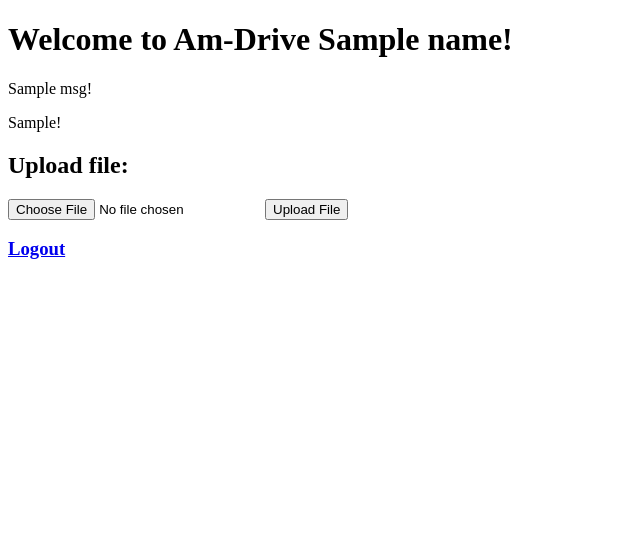
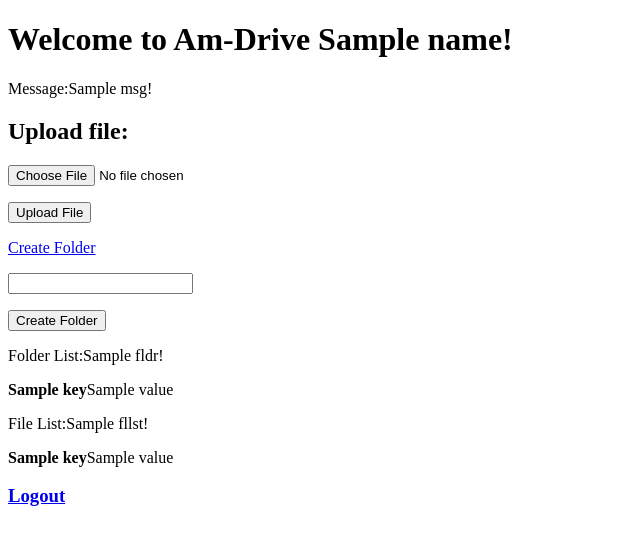
Before and after one commit to marianps/hpdf, a Flask app: template microservices/t47d/src/templates/homedrive.html in a window 1280 px wide. Shown: the top 545 px of the page, without its empty margins (0-640 px from the left). Run offline with Flask 2, Linux system fonts and the light colour scheme; the template is opened without the code that fills it: most values are stand-ins (such as "Sample title", 1, 10 or a date in 2020); parts of the project's set-up code (start-up, migrations or seed data) failed here and were passed over.

Commit message:
create folder endpoint addition

```diff
--- a/microservices/t47d/src/server.py
+++ b/microservices/t47d/src/server.py
@@ -389,7 +389,7 @@ def dlogin():
             else:
                 fldrresp=r_folderlist(vauthdata['auth_token'],vauthdata['hasura_id'],usrdt[0]['root_path_id'])
                 flresp=r_filelist(vauthdata['auth_token'],vauthdata['hasura_id'],usrdt[0]['root_path_id'])
-                respo = make_response(render_template('homedrive.html', name=vauthdata['username'], msg=resp.content, response1=fldrresp.content + flresp.content))
+                respo = make_response(render_template('homedrive.html', name=vauthdata['username'], msg=resp.content, fldr=fldrresp.content,fllst=flresp.content))
                 respo.set_cookie(CLUSTER_NAME, vauthdata['auth_token'])
                 respo.set_cookie(vauthdata['auth_token'], vauthdata['username'])
                 respo.set_cookie('rtpthid', str(usrdt[0]['root_path_id']))
@@ -465,7 +465,7 @@ def dregister():
                         respo.set_cookie(vauthdata['auth_token'], vauthdata['username'])
                         respo.set_cookie('rtpthid', str(fldrid))
                     else:
-                        respo = make_response(render_template('homedrive.html', name=vauthdata['username'], msg=resp.content, response1=cpthrep.content + rtfldr.content+cusrrep.content))
+                        respo = make_response(render_template('homedrive.html', name=vauthdata['username'], msg=resp.content + cpthrep.content +rtfldr.content+cusrrep.content, fldr="",fllst=""))
                         respo.set_cookie(CLUSTER_NAME, vauthdata['auth_token'])
                         respo.set_cookie(vauthdata['auth_token'], vauthdata['username'])
                         respo.set_cookie('rtpthid', str(fldrid))
@@ -482,7 +482,43 @@ def dregister():
             return cpthrep
     #Failure of new user creation at Auth API Call
     else:
-        return resp
+        return resp.content
+
+@app.route("/fldrcreate", methods = ['POST'])
+def fldrcreate():
+    vauth = request.cookies.get(CLUSTER_NAME)
+    vuser = request.cookies.get(vauth)
+    vpthid = request.cookies.get('rtpthid')
+    vhid = request.headers.get('X-Hasura-User-Id')
+
+    print(request.content_type)
+    print(request.data)
+    print(request.json)
+    print(request.is_json)
+    content = request.json
+
+    if request.method == 'POST':
+        if request.content_type == 'application/json':
+            vfldrname = content['hvfldrname']
+        else:
+            vfldrname = request.form['hvfldrname']
+
+        #Creating user root folder for newly created user
+        cpthrep=c_userfldr(vauth,vhid,vpthid,vfldrname)
+        if (cpthrep.status_code >= 200 and cpthrep.status_code < 300):
+            # querying for User root folder id for newly created user
+            if request.content_type == 'application/json':
+                respo = make_response(resp.content)
+            else:
+                fldrresp=r_folderlist(vauth,vhid,vpthid)
+                flresp=r_filelist(vauth,vhid,vpthid)
+                respo = make_response(render_template('homedrive.html', name=vuser, msg=cpthrep.content, fldr=fldrresp.content,fllst=flresp.content))
+            return respo
+        #Failure of insert for new user root folder
+        else:
+            return cpthrep
+    else:
+        return "invalid request"
 
 @app.route("/fupload", methods = ['POST'])
 def fileupload():
@@ -533,11 +569,11 @@ def fileupload():
         else:
             fldrresp=r_folderlist(vauth,vhid,vpthid)
             flresp=r_filelist(vauth,vhid,vpthid)
-            respo = make_response(render_template('homedrive.html', name=vuser, msg=resp.content, response1=flinsresp.content+fldrresp.content+flresp.content))
+            respo = make_response(render_template('homedrive.html', name=vuser, msg=resp.content + flinsresp.content, fldr=fldrresp.content,fllst=flresp.content))
 
         return respo
     else:
-        return resp
+        return resp.content
 
 @app.route("/filelist", methods = ['POST','GET'])
 def filelist():
@@ -556,7 +592,7 @@ def filelist():
         respo=r_filelist(vauth,vhid,vpthid)
     else:
         flresp=r_filelist(vauth,vhid,vpthid)
-        respo = make_response(render_template('homedrive.html',name=vuser, msg= flresp.content, response1=""))
+        respo = make_response(render_template('homedrive.html',name=vuser, msg= flresp.content, fldr="",fllst=flresp.content))
     return respo
 
 @app.route("/fldrlist", methods = ['POST','GET'])
@@ -576,7 +612,7 @@ def fldrlist():
         respo=r_fldrlist(vauth,vhid,vpthid)
     else:
         flresp==r_fldrlist(vauth,vhid,vpthid)
-        respo = make_response(render_template('homedrive.html',name=vuser, msg= flresp.content, response1=""))
+        respo = make_response(render_template('homedrive.html',name=vuser, msg= flresp.content, fldr=fldrresp.content,fllst=""))
     return respo
 
 # Handling all other request and robots.txt request
--- a/microservices/t47d/src/templates/homedrive.html
+++ b/microservices/t47d/src/templates/homedrive.html
@@ -8,11 +8,21 @@
   <body>
         <form action="/fupload" method="post" enctype="multipart/form-data">
         <p><h1>Welcome to Am-Drive {{ name }}!</h1></p>
-        <p>{{ msg }}!</p>
-        <p>{{ response1 }}!</p>
+        <p>Message:{{ msg }}!</p>
         <p><h2>Upload file: </h2></p>
-        <input type="file" name="hvfname" id="hvfname1">
-        <input type="submit" value="Upload File" name="submit">
+        <p><input type="file" name="hvfname"></p>
+        <p><input type="submit" value="Upload File" name="submit"></p>
+        <p><a href="fileupload.html" target="_self">Create Folder</a></p>
+        <p><input type="text" maxlength=20 name="hvfldrname" ></p>
+        <p><input type="submit" value="Create Folder" name="createfldr" ></p>
+        <p>Folder List:{{ fldr }}!</p>
+        <p>{% for key, value in fldr.items() %}</p>
+        <p><strong>{{ key }}</strong><span>{{ value }}</span></p>
+        {% endfor %}
+        <p>File List:{{ fllst }}!</p>
+        <p>{% for key, value in fllst.items() %}</p>
+        <p><strong>{{ key }}</strong><span>{{ value }}</span></p>
+        {% endfor %}
 
         <p><h3><a href="/dlogout"/> Logout</h3></p>
         </form>
```
Also changed, not shown: microservices/t47d/src/templates/fileupload.html (added, +16 -0 lines).
